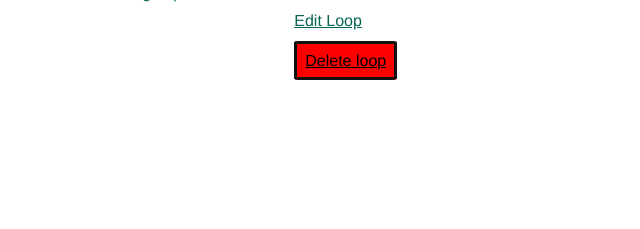
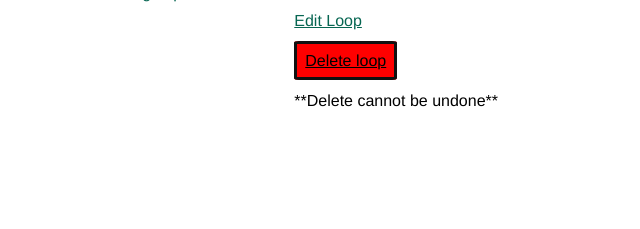
Before and after one commit to jackpickus/caddyshackhub, a Django app: template loopers/templates/loopers/detail.html in a window 1280 px wide. Shown: the part 243-472 px from the top of the page, without its empty margins (112-752 px from the left). Run offline with Django 5.2, Linux system fonts and the light colour scheme; the template is opened without the code that fills it, so the values that code supplies are empty.

Commit message:
add caution delete message

```diff
--- a/loopers/templates/loopers/detail.html
+++ b/loopers/templates/loopers/detail.html
@@ -13,5 +13,6 @@
         href="delete/{{ loop.id }}">
         Delete loop
     </a>
+    <p>**Delete cannot be undone**</p>
 
 {% endblock %}
```
